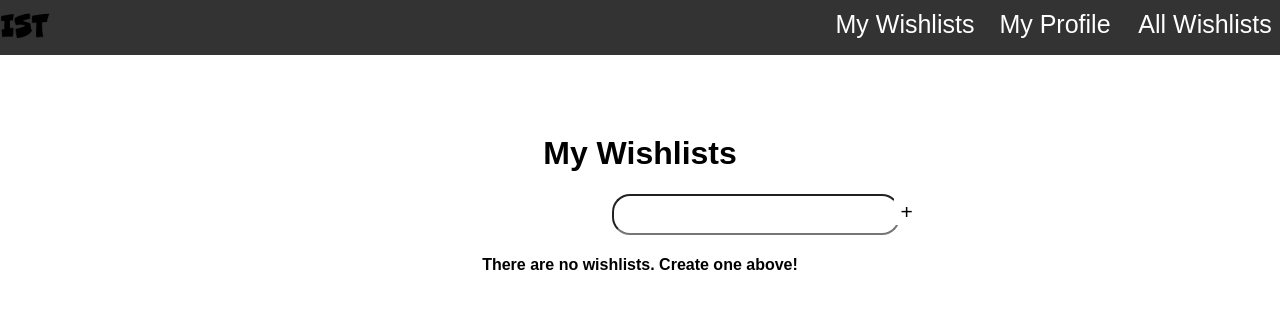
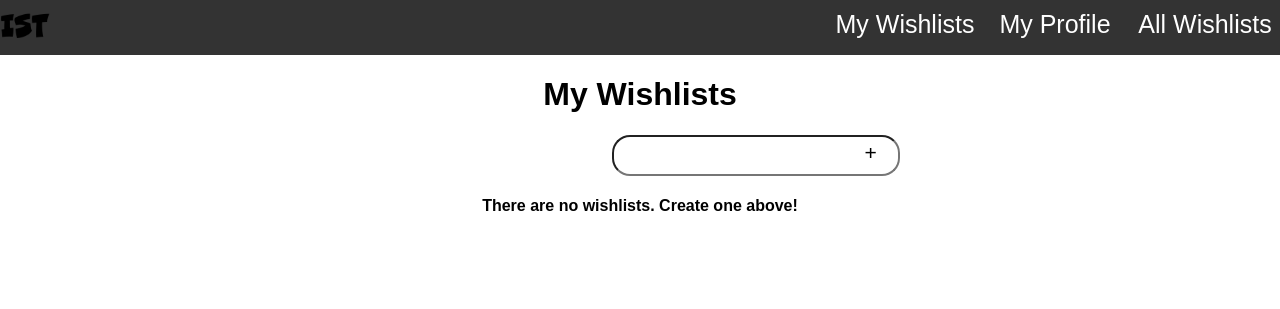
Before and after one commit to WebDesignHMA/Elysian-Wishlist, a Flask app: page / in a window 1280 px wide. Shown: the top 309 px of the page. Run offline with Flask 2, Linux system fonts and the light colour scheme; data comes from the database, SQL or seed files in the repository; both versions use the stored data as it was after the commit.

Commit message:
quick fix to elements not showing

```diff
--- a/elysian_wishlist/static/styles/pages.css
+++ b/elysian_wishlist/static/styles/pages.css
@@ -216,8 +216,7 @@ h1,h4 {
   font-size: 21px;
   border: none;
   position: relative;
-  padding-top: 4.5px;
-  right: 2.5%;
+  right: 11.5%;
   background-color: white;
 }
 
--- a/elysian_wishlist/templates/index.html
+++ b/elysian_wishlist/templates/index.html
@@ -8,7 +8,6 @@
 {% block body %}
 
 <body>
-    <img class="Wishlist-Logo" src="../static/graphics/wishlist_logo.png" />
     <div class="content">
         <h1 style="text-align: center">My Wishlists</h1>
         <form class="form" action="/" method="POST">
```
Also changed, not shown: elysian_wishlist/auth.db (added).
